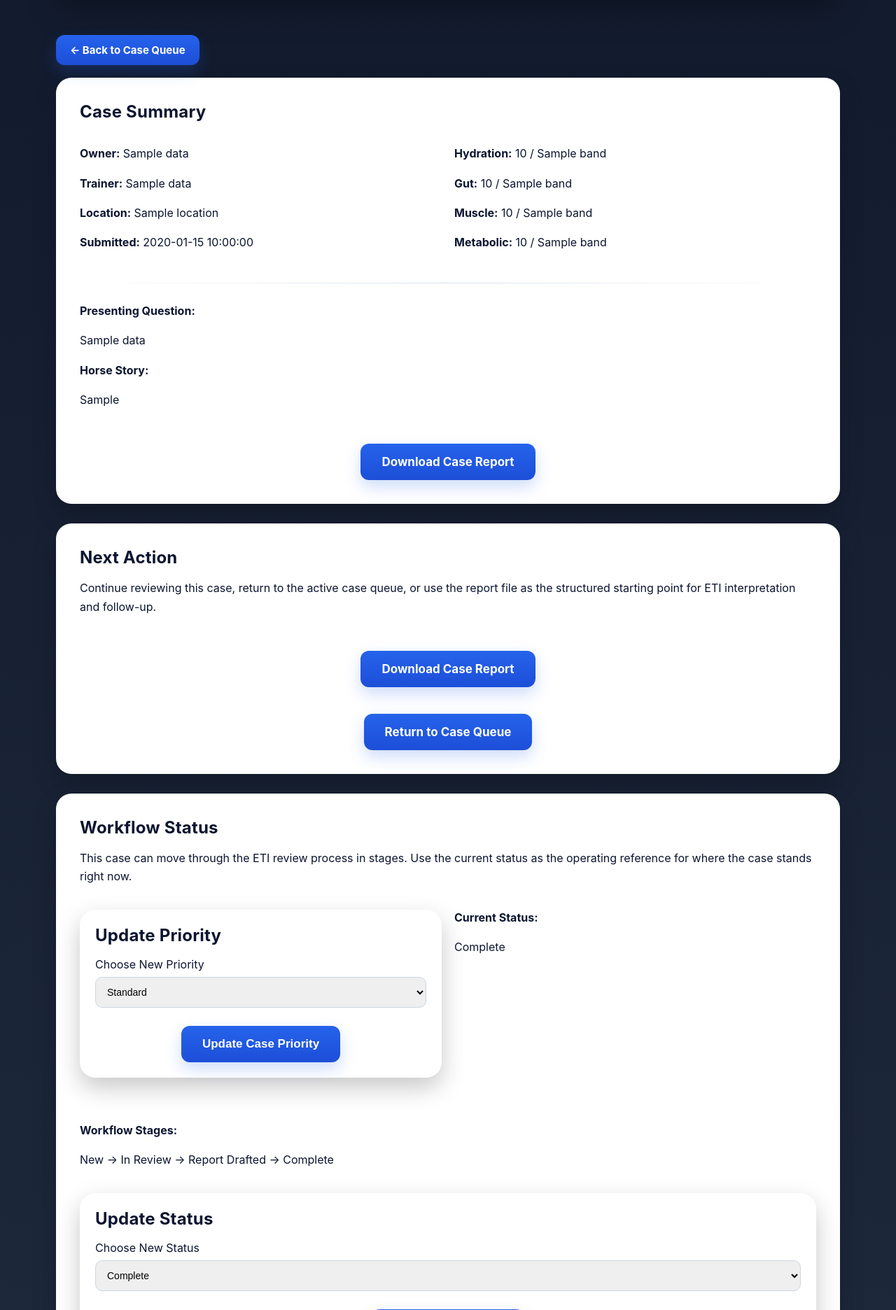
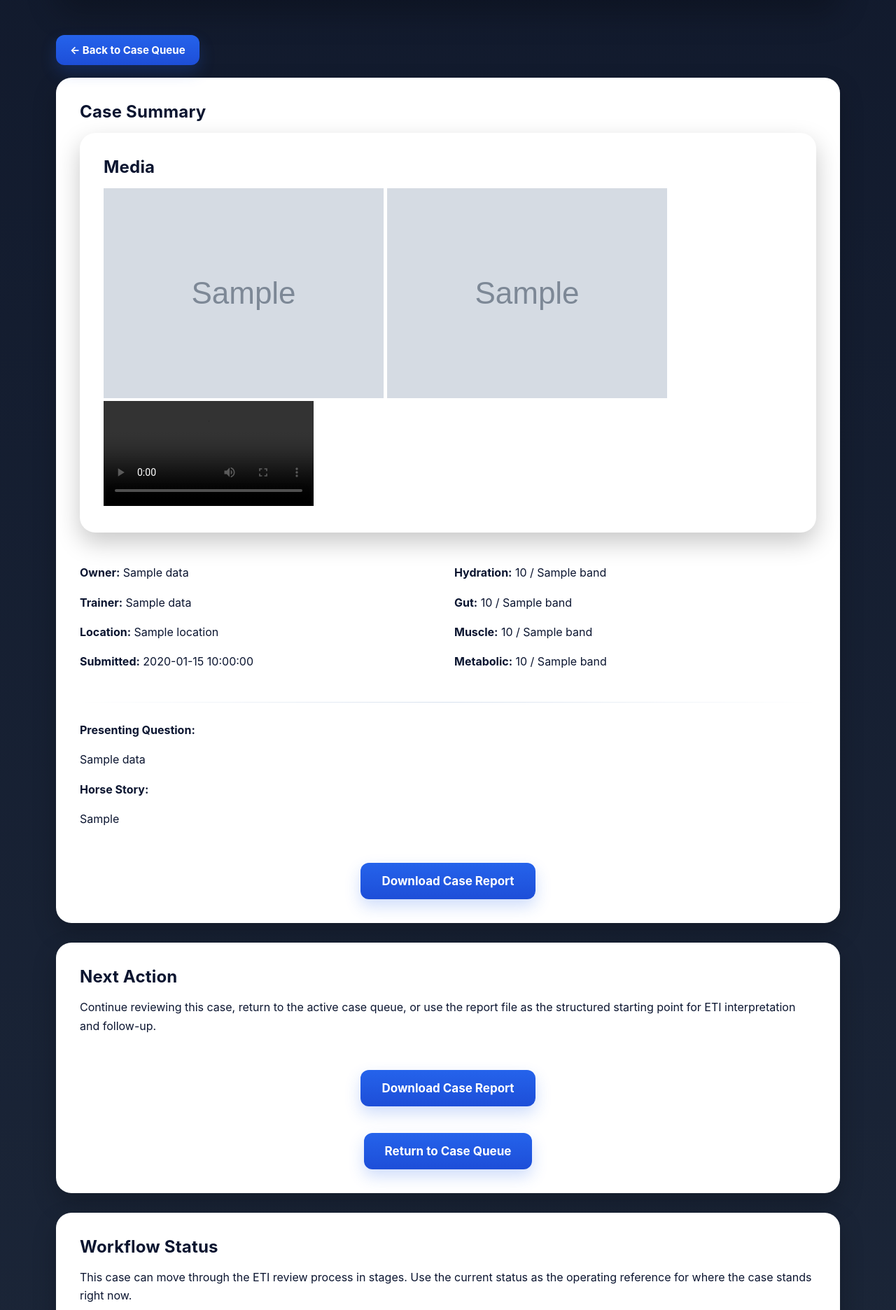
Before and after one commit to Hallinass01/eti-system, a Python web app: template templates/case_detail.html in a window 1280 px wide. Shown: the part 652-2524 px from the top of the page at 70% size. Run offline with Jinja, Linux system fonts and the light colour scheme; the template is opened without the code that fills it: most values are stand-ins (such as "Sample title", 1, 10 or a date in 2020); grey boxes marked "Sample" are stand-in pictures; grey boxes are pictures that could not be loaded.

Commit message:
Update case_detail.html

```diff
--- a/templates/case_detail.html
+++ b/templates/case_detail.html
@@ -53,7 +53,25 @@
 </div>
     <div class="panel case-summary">
   <div class="section-title">Case Summary</div>
+<div class="panel">
+  <div class="section-title">Media</div>
 
+  <div class="media-grid">
+    {% for img in data.eye_photos %}
+      <img src="/uploads/{{ img }}" class="media-img">
+    {% endfor %}
+
+    {% for img in data.body_photos %}
+      <img src="/uploads/{{ img }}" class="media-img">
+    {% endfor %}
+
+    {% for vid in data.videos %}
+      <video controls class="media-video">
+        <source src="/uploads/{{ vid }}">
+      </video>
+    {% endfor %}
+  </div>
+</div>
   <div class="grid two">
     <div>
       <p><b>Owner:</b> {{ data.owner_name }}</p>
```
